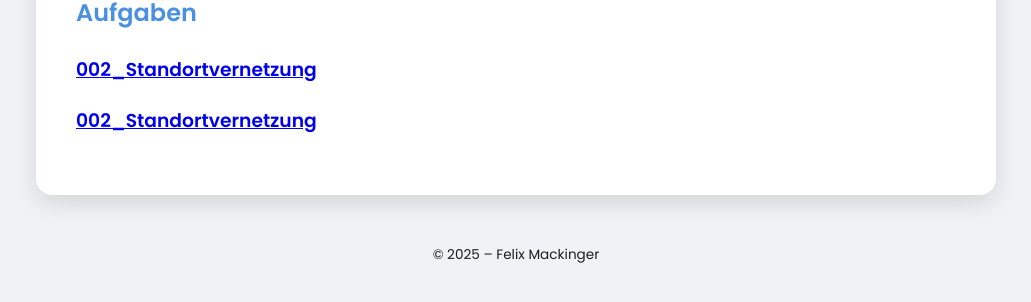
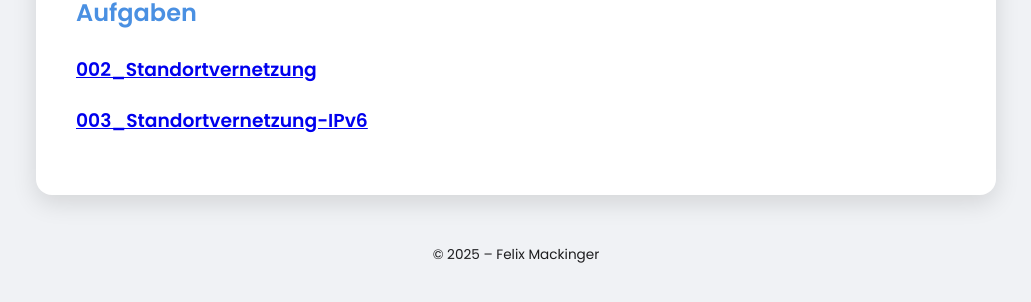
Before and after one commit to Felix-Mackinger/Report-gen, a Jekyll site: the page built from docs/SYTD/index.md, in a window 1280 px wide. Shown: the part 412-714 px from the top of the page, without its empty margins (124-1155 px from the left). Built offline with Jekyll 4.4.1, drawn with Linux system fonts in a browser that asks for light colours; our own code applies the rules of GitHub Pages for plain Markdown files.

Commit message:
Update index.md

```diff
--- a/docs/SYTD/index.md
+++ b/docs/SYTD/index.md
@@ -4,4 +4,4 @@
 
 ### [002_Standortvernetzung](002_Standortvernetzung/index.html)
 
-### [002_Standortvernetzung](003_Standortvernetzung-IPv6/index.html)
+### [003_Standortvernetzung-IPv6](003_Standortvernetzung-IPv6/index.html)
```
